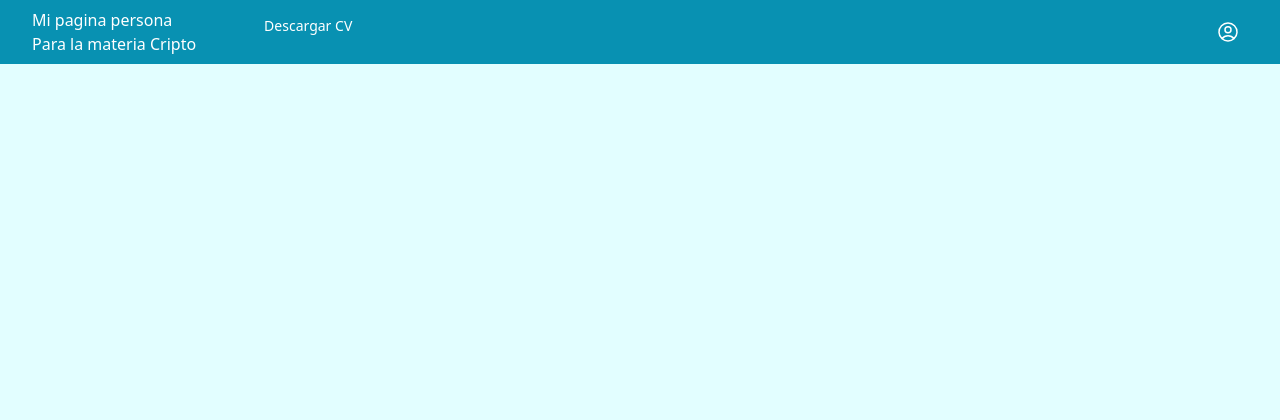
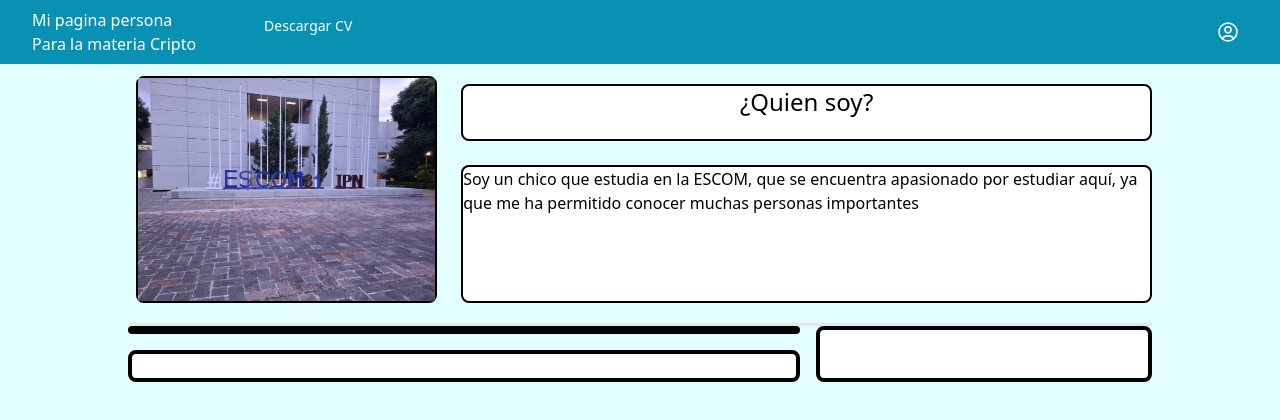
Before and after one commit to Rogan52277/Cripto-Pagina, a Vue app in the folder front-end-cripto/: page /#/ in a window 1280 px wide. Shown: the top 420 px of the page. Built offline with nearby package versions, Linux system fonts and the light colour scheme.

Commit message:
desarrollo

```diff
--- a/front-end-cripto/src/modules/common/not-found.vue
+++ b/front-end-cripto/src/modules/common/not-found.vue
@@ -8,7 +8,7 @@
     <!-- Contenedor de texto y botón -->
     <div class="flex flex-col items-center md:items-start">
       <!-- Texto de 404 -->
-      <div class="text-5xl md:text-6xl lg:text-8xl lg:mt-3 items-text-center md:items-text-left">
+      <div class="text-5xl md:text-6xl lg:text-8xl lg:mt-3 !items-text-center md:items-text-left">
         <p>404<br />Page not found</p>
       </div>
 
--- a/front-end-cripto/src/modules/pages/principal.vue
+++ b/front-end-cripto/src/modules/pages/principal.vue
@@ -56,11 +56,40 @@
   </Disclosure>
 
   <div class="flex md:justify-center">
-    <div class="w-full md:w-4/5 bg-white grid grid-cols-1 divide-y-[3px]">
+    <div class="w-full md:w-4/5 grid grid-cols-1 divide-y-[3px]">
+      <div class="sm:grid grid-rows-3 grid-flow-col gap-4 mt-3">
+        <div class="ml-2 mr-2 row-span-3 rounded-lg bg-white border-2 border-black animate-fadeInUp1 ">
+          <img class="mx-auto w-auto" src="@/assets/images/escom.jpg" alt="Your Company">
+        </div>
+        <div class="col-span-2 rounded-lg bg-white border-2 border-black animate-fadeInUp0_7 mt-2">
+          <div>
+            <p class="text-center text-2xl">
+              ¿Quien soy?
+            </p>
+          </div>
+        </div>
+        <div class="row-span-2 col-span-2 rounded-lg bg-white border-2 border-black animate-fadeInUp0_7 mt-2">
+          <div>
+            <p>
+              Soy un chico que estudia en la ESCOM, que se encuentra apasionado por estudiar aquí, ya que me ha permitido conocer muchas personas importantes
+            </p>
+          </div>
+        </div>
+      </div>
+      <div class="sm:grid grid-rows-3 grid-flow-col gap-4 mt-5">
+        <div class="col-span-2 rounded-lg bg-white border-4 border-2 border-black animate-fadeInUp0_7">
 
+        </div>
+        <div class="row-span-2 col-span-2 rounded-lg bg-white border-4 border-2 border-black animate-fadeInUp0_7">
 
+        </div>
+        <div class="row-span-3 rounded-lg bg-white border-4 border-2 border-black animate-fadeInUp1">
+
+        </div>
+      </div>
     </div>
   </div>
+
 </template>
 
 <script setup>
--- a/front-end-cripto/tailwind.config.js
+++ b/front-end-cripto/tailwind.config.js
@@ -5,6 +5,18 @@ module.exports = {
     './src/**/*.{vue,js,ts,jsx,tsx}', // Incluye todos los archivos Vue, JS, TS, JSX, y TSX en la carpeta src
   ],
   theme: {
+    extend: {
+      keyframes: {
+        fadeInUp: {
+          '0%': { opacity: 0, transform: 'translateY(100px)' },
+          '100%': { opacity: 1, transform: 'translateY(0)' },
+        },
+      },
+      animation: {
+        fadeInUp0_7: 'fadeInUp 0.7s ease-out forwards',
+        fadeInUp1: 'fadeInUp 1s ease-out forwards',
+      },
+    },
   },
   plugins: [
   ],
```
Also changed, not shown: front-end-cripto/src/assets/images/escom.jpg (added).
